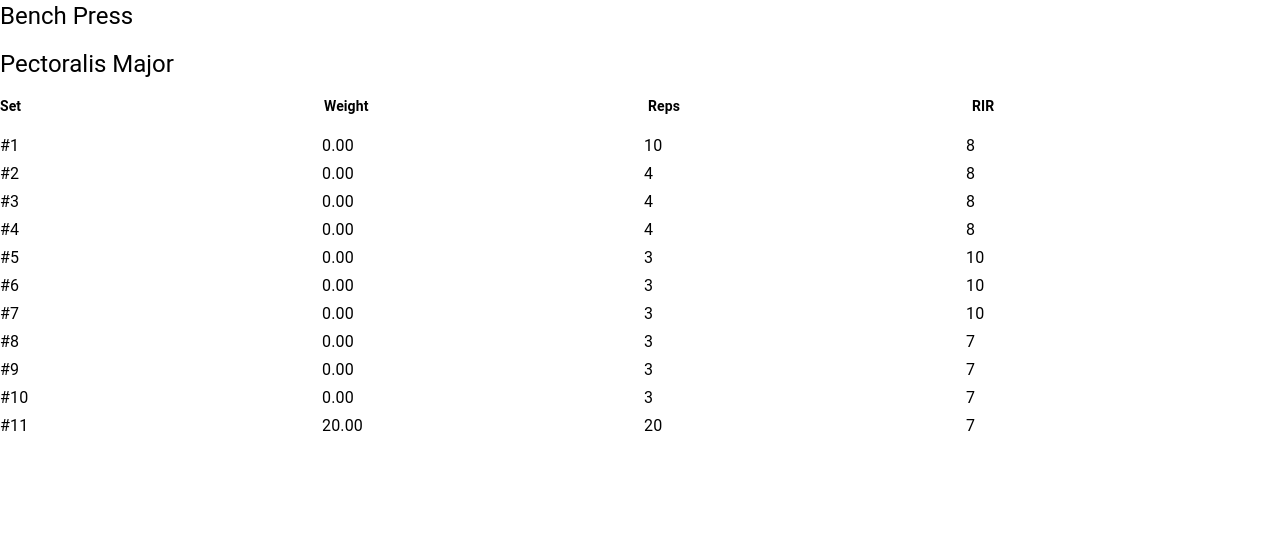
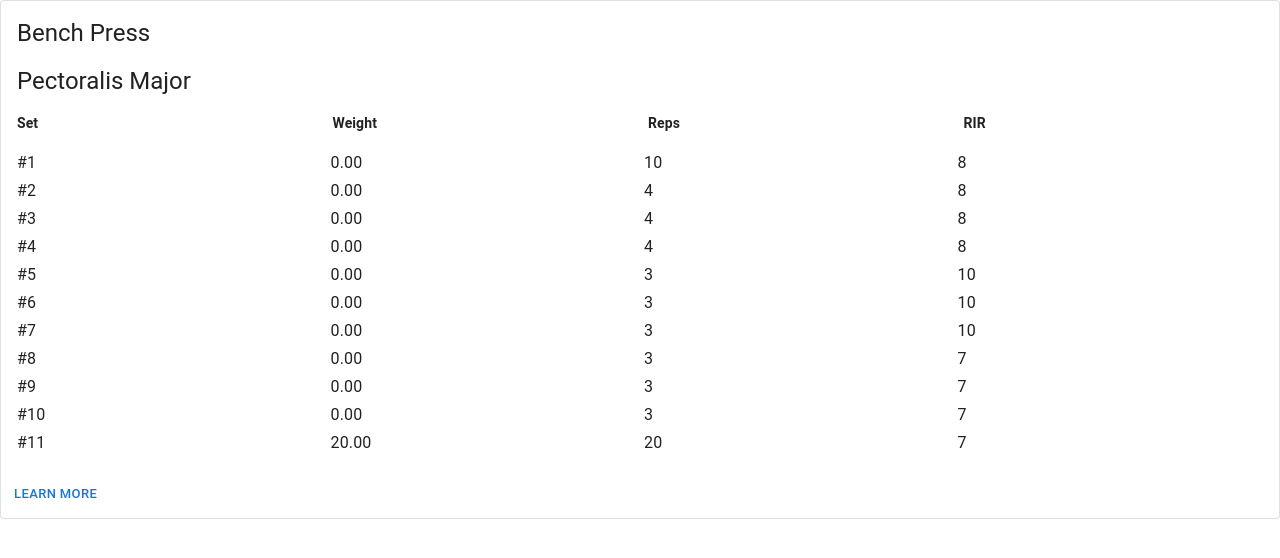
Before and after one commit to jmarcoz1/workout_app_frontend, a React (Create React App) app: page / in a window 1280 px wide. Shown: the top 558 px of the page. Built offline with nearby package versions, Linux system fonts and the light colour scheme.

Commit message:
Added a card to display an exercise

```diff
--- a/src/App.js
+++ b/src/App.js
@@ -1,10 +1,10 @@
 import { Typography, Grid, Box } from '@mui/material';
-import PerformedExercises from './components/workout_components/PerformedSets';
+import ExerciseCard from './components/workout_components/ExerciseCard';
 import './App.css';
 
 const App = () => {
   return (
-    <PerformedExercises
+    <ExerciseCard
       exerciseName={'Bench Press'}
       muscleName={'Pectoralis Major'}
     />
--- /dev/null
+++ b/src/components/workout_components/ExerciseCard.js
@@ -0,0 +1,33 @@
+import React from 'react';
+import PerformedSets from './PerformedSets';
+import Box from '@mui/material/Box';
+import Card from '@mui/material/Card';
+import CardActions from '@mui/material/CardActions';
+import CardContent from '@mui/material/CardContent';
+import Button from '@mui/material/Button';
+import Typography from '@mui/material/Typography';
+
+const ExerciseCard = (props) => {
+
+    const card = (
+        <React.Fragment>
+            <CardContent>
+                <PerformedSets
+                    exerciseName={props.exerciseName}
+                    muscleName={props.muscleName}
+                />
+            </CardContent>
+            <CardActions>
+                <Button size="small">Learn More</Button>
+            </CardActions>
+        </React.Fragment>
+    )
+
+    return (
+        <Box sx={{ minWidth: 275 }}>
+            <Card variant="outlined">{card}</Card>
+        </Box>
+    );
+};
+
+export default ExerciseCard;
--- a/src/components/workout_components/PerformedSets.js
+++ b/src/components/workout_components/PerformedSets.js
@@ -156,7 +156,7 @@
     }
 
     return (
-        <Grid container spacing={2}>
+        <Grid container item spacing={2}>
             {/* First Section */}
             <Grid item xs={12}>
                 <Typography variant="h5">{props.exerciseName}</Typography>
```
Also changed, not shown: src/components/workout_components/PerformedExercises.js (deleted, +0 -28 lines).
